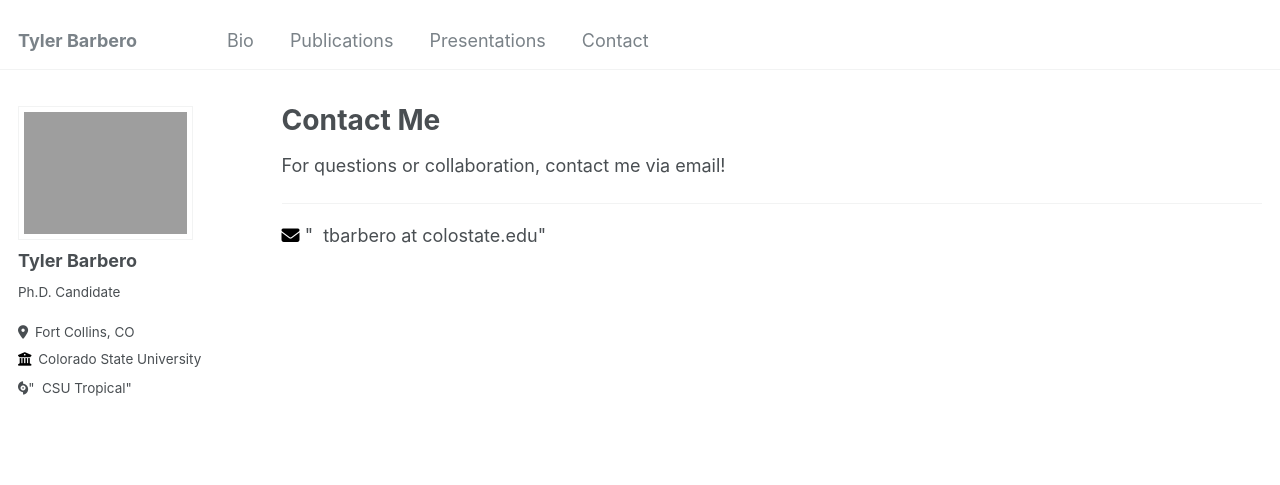
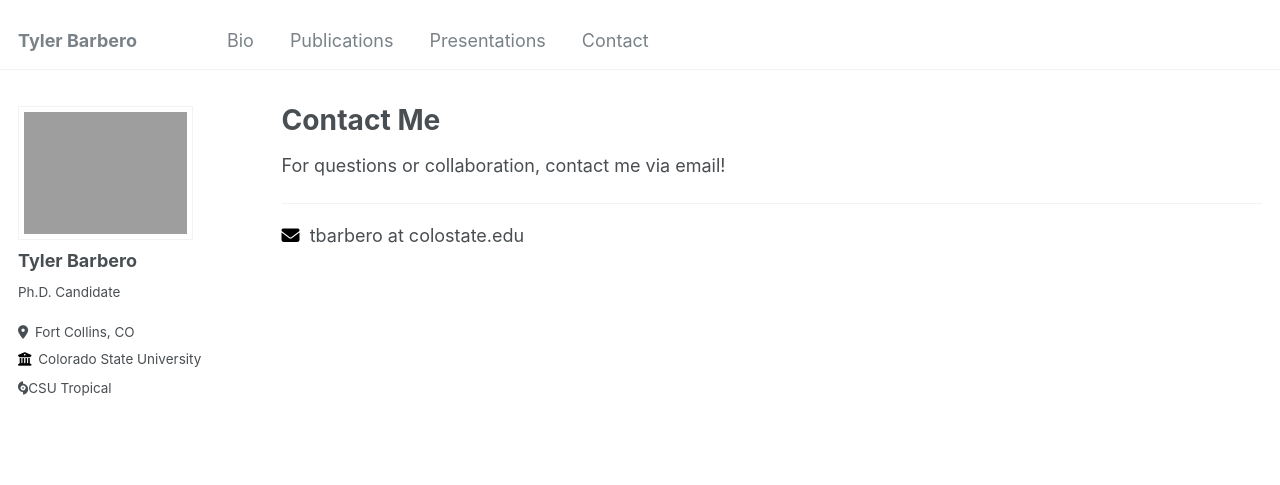
Before and after one commit to tbarbero/tbarbero.github.io, a Jekyll site: the page built from _pages/contact.md, in a window 1280 px wide. Shown: the top 485 px of the page. Built offline with Jekyll 4.4.1, drawn with Linux system fonts in a browser that asks for light colours.

Commit message:
fix spacing issues

```diff
--- a/_includes/author-profile.html
+++ b/_includes/author-profile.html
@@ -155,7 +155,7 @@
       {% endif %}
 
       {% if author.groupwebsite %}
-        <li><a href="{{ author.groupwebsite }}" target="_blank" rel="noopener"><i class="fa-solid fa-hurricane"></i>"&nbsp;&nbsp;CSU Tropical"</a></li>
+        <li><a href="{{ author.groupwebsite }}" target="_blank" rel="noopener"><i class="fa-solid fa-hurricane"&nbsp;&nbsp;></i>CSU Tropical</a></li>
       {% endif %}
 
     </ul>
--- a/_pages/contact.md
+++ b/_pages/contact.md
@@ -11,5 +11,5 @@ For questions or collaboration, contact me via email!
 
 <p>
 <i class="far fa-envelope" style="color:black" aria-hidden="true"></i>
-"&nbsp;&nbsp;tbarbero at colostate.edu"
+&nbsp;tbarbero at colostate.edu
 </p>
```
Also changed, not shown: 1 other file.
